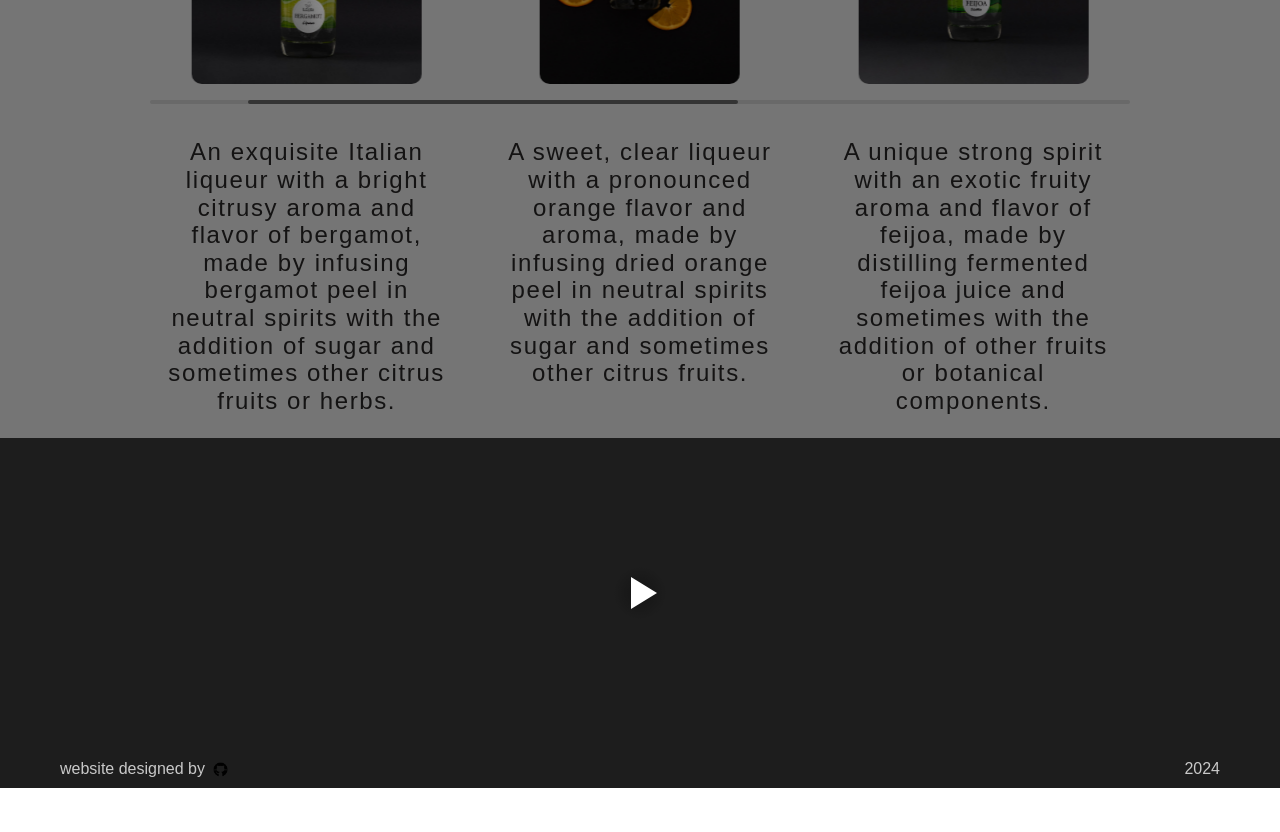
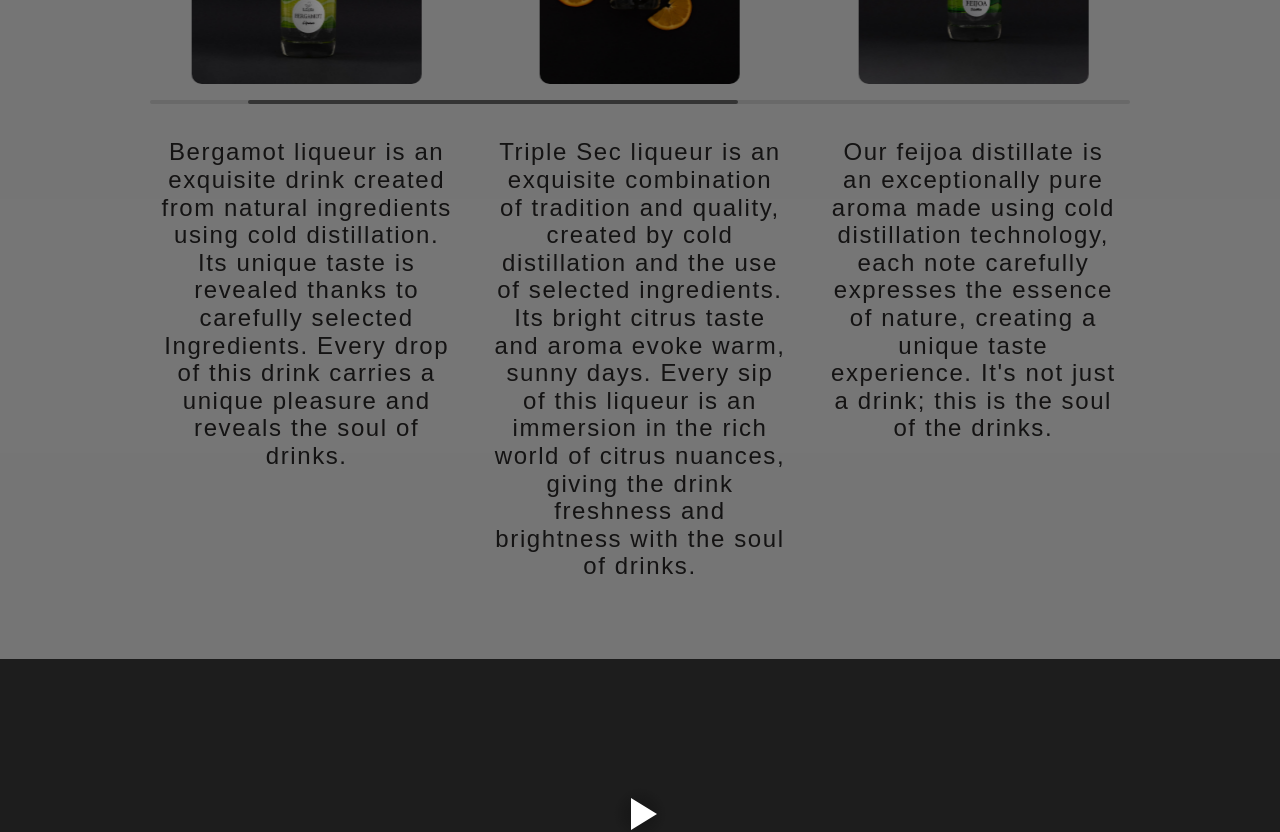
Before and after one commit to ka3ak169/Vite-react-scss, a React (Vite) app: page /#/ in a window 1280 px wide. Shown: the part 1580-2412 px from the top of the page. Before the commit the page ends 2368 px from the top, so only its background shows below. Built offline with nearby package versions, Linux system fonts and the light colour scheme; no server answers; a web font is replaced by a local one.

Commit message:
сделал картинки кликабельными

```diff
--- a/public/data/products.js
+++ b/public/data/products.js
@@ -28,29 +28,36 @@
 export const slides = [
   {
     image: "/images/gin.jpg",
-    description: "A classic strong spirit with a distinctive juniper aroma, made by distilling grain alcohol with the addition of juniper berries and various botanical components such as coriander, citrus peel, and cardamom."
+    description: "Our gin is the art of cold distillation, a process that retains all the strength and freshness of nature in every drop. The aromas of juniper, the sweetness of licorice, the warmth of coriander, the tenderness of cinnamon and lavender, fennel, angelica and the magic of calamus, the spice of cardamom merge in a unique combination that personifies the soul of drink.",
+    link: "/gin"
   },
   {
     image: "/images/bergamot.jpg",
-    description: "An exquisite Italian liqueur with a bright citrusy aroma and flavor of bergamot, made by infusing bergamot peel in neutral spirits with the addition of sugar and sometimes other citrus fruits or herbs."
+    description: "Bergamot liqueur is an exquisite drink created from natural ingredients using cold distillation. Its unique taste is revealed thanks to carefully selected Ingredients. Every drop of this drink carries a unique pleasure and reveals the soul of drinks.",
+    link: "/bergamot"
   },
   {
     image: "/images/tripleSec.jpg",
-    description: "A sweet, clear liqueur with a pronounced orange flavor and aroma, made by infusing dried orange peel in neutral spirits with the addition of sugar and sometimes other citrus fruits."
+    description: "Triple Sec liqueur is an exquisite combination of tradition and quality, created by cold distillation and the use of selected ingredients. Its bright citrus taste and aroma evoke warm, sunny days. Every sip of this liqueur is an immersion in the rich world of citrus nuances, giving the drink freshness and brightness with the soul of drinks.",
+    link: "/triple-sec"
   },
   {
     image: "/images/feijoa.jpg",
-    description: "A unique strong spirit with an exotic fruity aroma and flavor of feijoa, made by distilling fermented feijoa juice and sometimes with the addition of other fruits or botanical components."
+    description: "Our feijoa distillate is an exceptionally pure aroma made using cold distillation technology, each note carefully expresses the essence of nature, creating a unique taste experience. It's not just a drink; this is the soul of the drinks.",
+    link: "/feijoa"
   },
   {
     image: "/images/herbal.jpg",
-    description: "A rich and aromatic herbal liqueur, bursting with complex flavors and a velvety texture."
+    description: "A complex and sophisticated bouquet that combines intense herbal notes, delicate floral shades and warm spicy accents. Balance and a deep aftertaste fill the sip with harmonious aromas of herbs, citrus and spices. The soul of drink for connoisseurs of exquisite taste.",
+    link: "/herbal"
   },
   {
     image: "/images/liquors.jpg",
-    description: "A rich and aromatic herbal liqueur, bursting with complex flavors and a velvety texture."
-  },
+    description: "",
+    link: "/"
+  }
 ];
+
 
 export const youtubeLink = [
   'https://youtu.be/jfkouSD9HmY?si=ly5SYBT7Bjp8X4L8'
--- a/src/jsx/SliderImage.jsx
+++ b/src/jsx/SliderImage.jsx
@@ -22,7 +22,7 @@ const SliderImage = ({ slides, mainSliderRef, thumbsSliderRef }) => {
 
   // console.log(slides);
   return (
-    <div className='slider-image'>
+    <div className="slider-image">
       <Swiper
         // spaceBetween={50}
         slidesPerView={1}
@@ -33,19 +33,19 @@ const SliderImage = ({ slides, mainSliderRef, thumbsSliderRef }) => {
         loop={true}
         keyboard={{
           enabled: true,
-          onlyInViewport: true
+          onlyInViewport: true,
         }}
         // модуль кнопки навигации
         navigation={{
-          nextEl: '.swiper-button-next',
-          prevEl: '.swiper-button-prev',
+          nextEl: ".swiper-button-next",
+          prevEl: ".swiper-button-prev",
         }}
         // скроллбар
-        scrollbar={{ el: '.swiper-scrollbar', draggable: true }}
+        scrollbar={{ el: ".swiper-scrollbar", draggable: true }}
         // модель автопрокрутки
-        autoplay= {{
+        autoplay={{
           delay: 3000,
-          disableOnInteraction: true
+          disableOnInteraction: true,
         }}
         speed={1000}
         // эффект полупрозрачности при смене слайда
@@ -53,7 +53,14 @@ const SliderImage = ({ slides, mainSliderRef, thumbsSliderRef }) => {
         // fadeEffect={{
         //   crossFade: true
         // }}
-        modules={[Navigation, Scrollbar, Keyboard, Autoplay, EffectFade, Controller]}
+        modules={[
+          Navigation,
+          Scrollbar,
+          Keyboard,
+          Autoplay,
+          EffectFade,
+          Controller,
+        ]}
         controller={{ control: thumbsSliderRef.current }}
         breakpoints={{
           480: {
@@ -78,12 +85,15 @@ const SliderImage = ({ slides, mainSliderRef, thumbsSliderRef }) => {
         <div className="swiper-scrollbar"></div>
         {slides.map((slide, index) => (
           <SwiperSlide key={index}>
-            <SliderItem image={slide.image} description={slide.description} />
+            <SliderItem
+              image={slide.image}
+              description={slide.description}
+              link={slide.link} // Передаем ссылку
+            />
           </SwiperSlide>
         ))}
       </Swiper>
     </div>
-
   );
 };
 
--- a/src/jsx/SliderItem.jsx
+++ b/src/jsx/SliderItem.jsx
@@ -1,10 +1,18 @@
 import React from 'react';
+import { Link } from 'react-router-dom';
 
-const SliderItem = ({ image, description }) => {
+const SliderItem = ({ image, description, link }) => {
+  const imageElement = (
+    <img
+      className="slider-item__image"
+      src={image}
+      alt={description || "Slide"}
+    />
+  );
+
   return (
     <div className="slider-item">
-      <img  className='slider-item__image' src={image} alt="Slide" />
-      {/* <p className='slider-item__description'>{description}</p> */}
+      {link ? <Link to={link}>{imageElement}</Link> : imageElement}
     </div>
   );
 };
```
